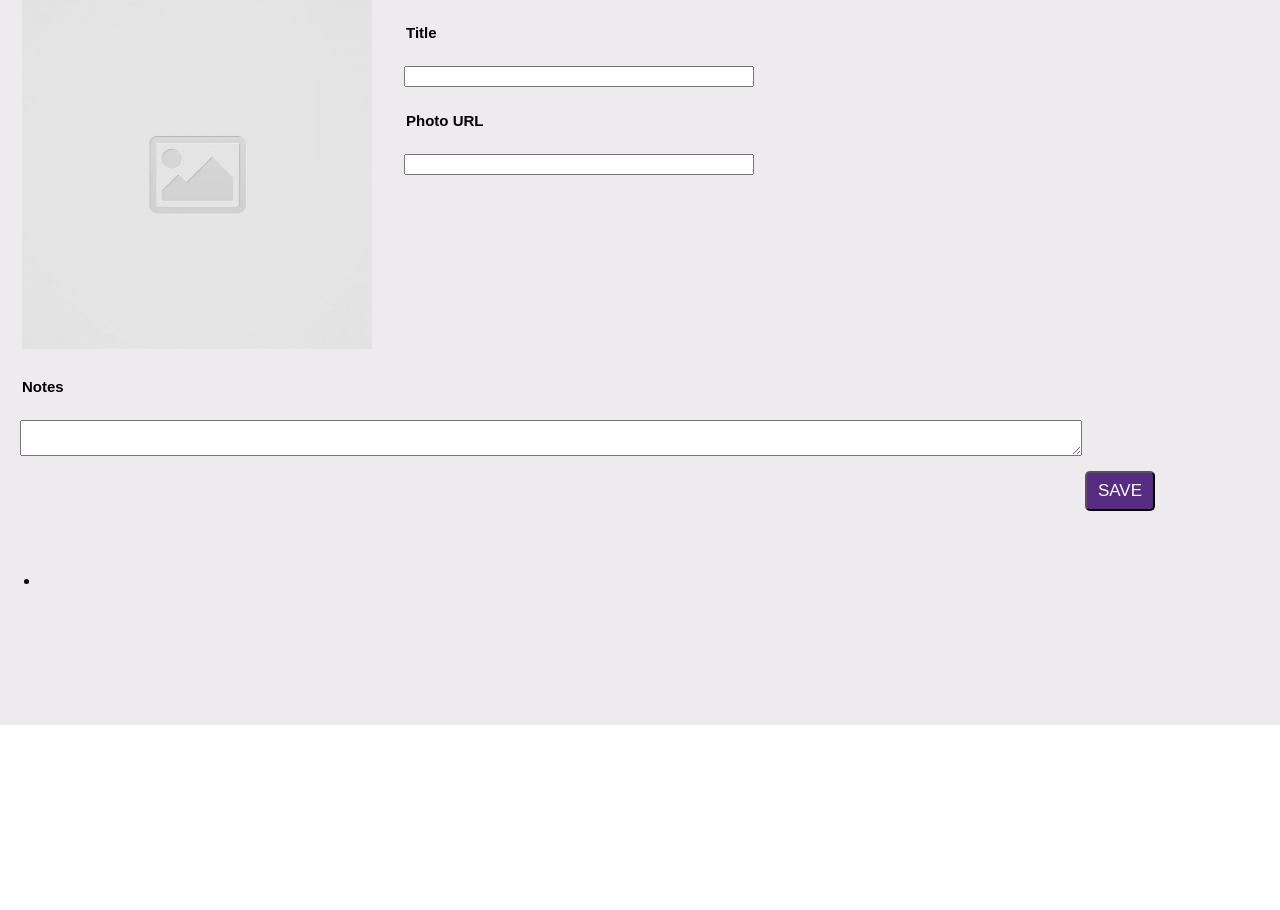
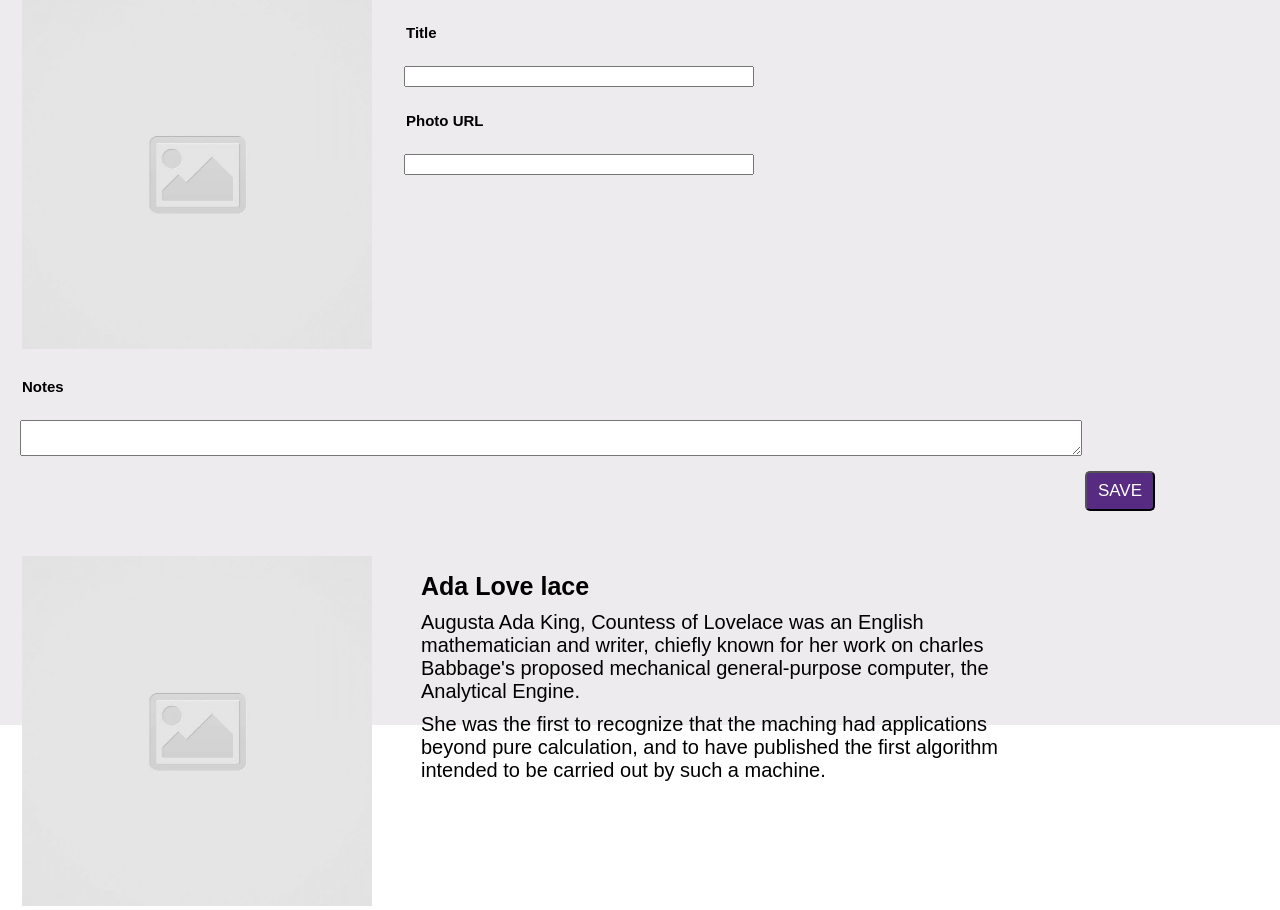
Before and after one commit to MattChau01/code-journal, a website: page index.html in a window 1280 px wide. Shown: the part 125-1035 px from the top of the page. Before the commit the page ends 850 px from the top, so only its background shows below. Drawn offline with Linux system fonts and the light colour scheme.

Commit message:
Add some dummy journal entries to the unordered list in the HTML and style them to match the wireframe. #2

```diff
--- a/css/styles.css
+++ b/css/styles.css
@@ -111,3 +111,19 @@ input:focus {
     margin-right: 125px;
   }
 }
+
+ul.no-bullets {
+  list-style-type: none;
+  margin-left: 15px;
+  padding: 0;
+}
+
+li {
+  margin: 10px;
+  font-size: 20px;
+}
+
+.li-header {
+  font-weight: 600;
+  font-size: 25px;
+}
--- a/index.html
+++ b/index.html
@@ -55,7 +55,6 @@
                 </div>
               </div>
             </div>
-
           </div>
           <div>
             <div>
@@ -77,10 +76,28 @@
         </form>
       </div>
 
+
+      <!--View Entry-->
+
       <div data-view="entries">
-        <ul>
-          <li></li>
-        </ul>
+        <div class="row">
+          <div>
+            <div class="column-third column-half">
+              <img id="photoView" src="/images/placeholder-image-square.jpg" alt="placeholder">
+            </div>
+          </div>
+          <div class="column-half">
+            <ul class="no-bullets">
+              <li class="li-header"> Ada Love lace</li>
+              <li>Augusta Ada King, Countess of Lovelace was an English mathematician
+                and writer, chiefly known for her work on charles Babbage's proposed mechanical
+                general-purpose computer, the Analytical Engine.</li>
+              <li>She was the first to recognize that the maching had applications beyond
+                pure calculation, and to have published the first algorithm intended
+                to be carried out by such a machine.</li>
+            </ul>
+          </div>
+        </div>
       </div>
     </div>
   </main>
--- a/js/main.js
+++ b/js/main.js
@@ -2,11 +2,13 @@
 
 function newPhoto(event) {
   $img.src = ($input.value);
+  $imgView.src = ($input.value);
 }
 
 var $input = document.getElementById('url-link');
 $input.addEventListener('input', newPhoto);
 var $img = document.getElementById('photo');
+var $imgView = document.getElementById('photoView');
 
 function formSubmit(event) {
   event.preventDefault();
```
